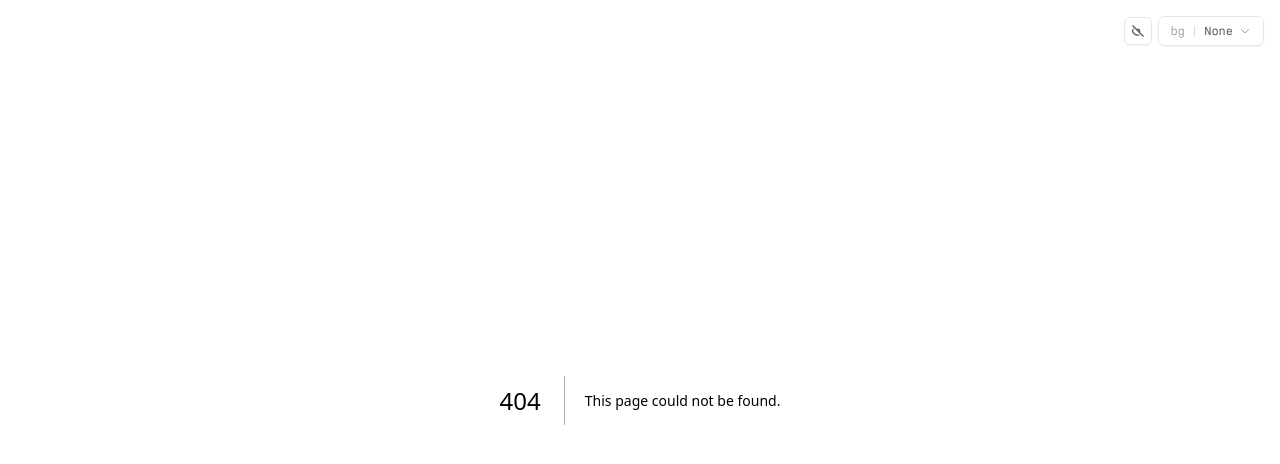
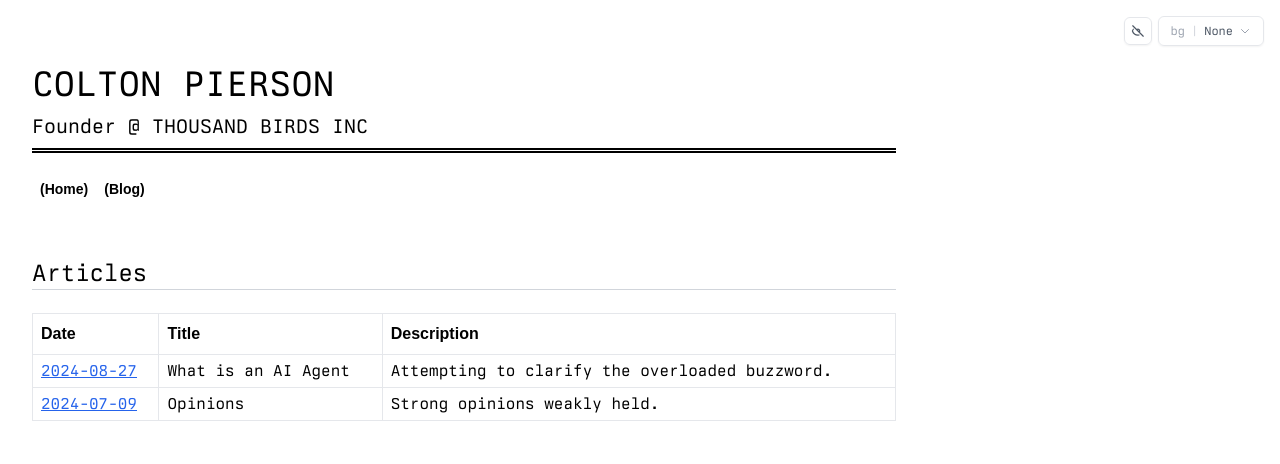
Before and after one commit to kvey/kvey.github.io, a Next.js app: page /blog in a window 1280 px wide. Before the commit this address had no page. Shown: the top 464 px of the page. Built offline with nearby package versions, Linux system fonts and the light colour scheme; a web font is replaced by a local one.

Commit message:
fix blog

```diff
--- /dev/null
+++ b/src/app/blog/page.tsx
@@ -0,0 +1,63 @@
+import { LineBreak, LineBreakDouble } from '@/components/linebreak';
+import Nav from '@/components/nav';
+
+const posts = [
+  {
+    date: '2024-08-27',
+    title: 'What is an AI Agent',
+    description: 'Attempting to clarify the overloaded buzzword.',
+  },
+  {
+    date: '2024-07-09',
+    title: 'Opinions',
+    description: 'Strong opinions weakly held.',
+  },
+];
+
+export default function BlogPage() {
+  return (
+    <div>
+      <div className='flex flex-col pb-24'>
+        <div className='mx-4 mb-0 md:px-4 px-8 md:pt-8 pt-8 pb-2 mt-8 max-w-4xl flex flex-col md:gap-x-26 gap-8 w-full'>
+          <div className={"pb-40"}>
+            <h1 className='text-4xl'> COLTON PIERSON </h1>
+            <p className='text-xl pt-2'>
+              Founder @ THOUSAND BIRDS INC
+            </p>
+            <LineBreakDouble/>
+            <Nav />
+            <h2 className={"text-2xl mt-12"}>Articles</h2>
+            <LineBreak/>
+            <table className="w-full my-2 lg:table block bg-white">
+              <thead className="lg:table-header-group hidden">
+              <tr>
+                <th className="border py-2 px-2 text-left">Date</th>
+                <th className="border py-2 px-2 text-left">Title</th>
+                <th className="border py-2 px-2 text-left">Description</th>
+              </tr>
+              </thead>
+              <tbody className="lg:table-row-group block">
+              {posts.map((post) => (
+                <tr key={post.date} className="lg:table-row flex flex-col mb-4 border">
+                  <td className="lg:table-cell block border px-2 py-1">
+                    <span className="font-bold lg:hidden mr-2">Date:</span>
+                    <a href={`/blog/${post.date}`} className="underline text-blue-600">{post.date}</a>
+                  </td>
+                  <td className="lg:table-cell block border px-2 py-1">
+                    <span className="font-bold lg:hidden mr-2">Title:</span>
+                    {post.title}
+                  </td>
+                  <td className="lg:table-cell block border px-2 py-1">
+                    <span className="font-bold lg:hidden mr-2">Description:</span>
+                    {post.description}
+                  </td>
+                </tr>
+              ))}
+              </tbody>
+            </table>
+          </div>
+        </div>
+      </div>
+    </div>
+  );
+}
--- a/src/app/page.tsx
+++ b/src/app/page.tsx
@@ -81,7 +81,7 @@ const Home = () => {
                   </td>
                   <td className="lg:table-cell block border  px-2 py-1">
                     <span className="font-bold lg:hidden mr-2">About:</span>
-                    Valued @ $12.5B, worked on editor + viewer performance.
+                    <a href="https://finance.yahoo.com/quote/FIG/" target="_blank">FIG</a>, worked on collaboration and editor/viewer performance.
                   </td>
                 </tr>
                 {/* Assembly */}
@@ -96,7 +96,7 @@ const Home = () => {
                   </td>
                   <td className="lg:table-cell block border  px-2 py-1">
                     <span className="font-bold lg:hidden mr-2">About:</span>
-                    YC S2015. QC platform for manufacturing.
+                    YC S2015. Quality control platform for manufacturing.
                   </td>
                 </tr>
                 </tbody>
--- a/src/components/nav.tsx
+++ b/src/components/nav.tsx
@@ -11,7 +11,6 @@ import {berkeleyMono} from "@/components/font";
 const navigation = [
   { name: '(Home)', href: '/' },
   { name: '(Blog)', href: '/blog' },
-  { name: '(Thousand Birds)', href: 'https://thousandbirds.ai' },
 ]
 
 export default function Nav() {
--- a/src/components/prism-background.tsx
+++ b/src/components/prism-background.tsx
@@ -245,8 +245,11 @@ export default function PrismBackground() {
   const mirrorPosRef = useRef({ cx: 0.75, cy: 0.5 });
   const mirrorAngleRef = useRef(0.4);
 
+  const lightPosRef = useRef({ cx: 0.08, cy: 0.5 });
+  const lightAutoRef = useRef(true);
+
   const dragRef = useRef<{
-    target: 'prism' | 'mirror';
+    target: 'prism' | 'mirror' | 'light';
     mode: 'rotate' | 'translate';
     startX: number; startY: number;
     startAngle: number;
@@ -292,7 +295,10 @@ export default function PrismBackground() {
       [sz * 0.15, sz * 0.7],
     ];
 
-    const hitTest = (mx: number, my: number): 'prism' | 'mirror' | null => {
+    const lightPos = lightPosRef.current;
+    const LIGHT_RADIUS = 3; // radius in character cells
+
+    const hitTest = (mx: number, my: number): 'prism' | 'mirror' | 'light' | null => {
       const cols = Math.ceil(canvas.width / charW);
       const rows = Math.ceil(canvas.height / charH);
       const col = mx / charW;
@@ -300,7 +306,13 @@ export default function PrismBackground() {
       const sz = Math.min(cols, rows) * 0.32;
       const msz = Math.min(cols, rows) * 0.22;
 
-      // Check mirror first (it's usually on top / in front)
+      // Check light source first
+      const lightCol = lightPos.cx * cols;
+      const lightRow = lightPos.cy * rows;
+      const lightDist = Math.sqrt((col - lightCol) ** 2 + (row - lightRow) ** 2);
+      if (lightDist <= LIGHT_RADIUS + 1) return 'light';
+
+      // Check mirror
       const mv = mirrorBaseVerts(msz).map(([x, y]) => {
         const [rx, ry] = rot2D(x, y, mirrorAngleRef.current);
         return [mirrorPos.cx * cols + rx, mirrorPos.cy * rows + ry] as const;
@@ -320,10 +332,25 @@ export default function PrismBackground() {
       const target = hitTest(e.clientX, e.clientY);
       if (!target) return;
 
+      const fx = e.clientX / window.innerWidth;
+      const fy = e.clientY / window.innerHeight;
+
+      if (target === 'light') {
+        if (!e.shiftKey) return;
+        lightAutoRef.current = false;
+        dragRef.current = {
+          target: 'light', mode: 'translate',
+          startX: e.clientX, startY: e.clientY,
+          startAngle: 0,
+          offsetX: lightPos.cx - fx, offsetY: lightPos.cy - fy,
+        };
+        document.body.style.cursor = 'grabbing';
+        e.preventDefault();
+        return;
+      }
+
       const tPos = target === 'prism' ? prismPos : mirrorPos;
       const tAngleRef = target === 'prism' ? prismAngleRef : mirrorAngleRef;
-      const fx = e.clientX / window.innerWidth;
-      const fy = e.clientY / window.innerHeight;
 
       if (e.shiftKey) {
         dragRef.current = {
@@ -347,6 +374,12 @@ export default function PrismBackground() {
 
     const onMouseMove = (e: MouseEvent) => {
       if (dragRef.current) {
+        if (dragRef.current.target === 'light') {
+          const fx = e.clientX / window.innerWidth;
+          const fy = e.clientY / window.innerHeight;
+          lightPos.cx = fx + dragRef.current.offsetX;
+          lightPos.cy = fy + dragRef.current.offsetY;
+        } else {
           const tPos = dragRef.current.target === 'prism' ? prismPos : mirrorPos;
           const tAngleRef = dragRef.current.target === 'prism' ? prismAngleRef : mirrorAngleRef;
           if (dragRef.current.mode === 'translate') {
@@ -358,9 +391,12 @@ export default function PrismBackground() {
             const dx = e.clientX - dragRef.current.startX;
             tAngleRef.current = dragRef.current.startAngle + dx * 0.005;
           }
+        }
       } else {
         const target = hitTest(e.clientX, e.clientY);
-        if (target) {
+        if (target === 'light') {
+          document.body.style.cursor = e.shiftKey ? 'grab' : '';
+        } else if (target) {
           document.body.style.cursor = e.shiftKey ? 'grab' : 'ew-resize';
         } else {
           document.body.style.cursor = '';
@@ -402,9 +438,14 @@ export default function PrismBackground() {
       const mirrorSize = Math.min(cols, rows) * 0.22;
       const mirrorTri = makeTriangle(mirrorCenterCol, mirrorCenterRow, mirrorAngleRef.current, mirrorBaseVerts(mirrorSize));
 
+      // Update light source position (auto-oscillate or manual)
+      if (lightAutoRef.current) {
+        lightPos.cy = 0.5 + Math.sin(elapsed * 0.4) * 0.5;
+      }
+
       // Input beam
-      const beamOriginX = 0;
-      const beamOriginY = rows * 0.5 + Math.sin(elapsed * 0.4) * rows * 0.5;
+      const beamOriginX = lightPos.cx * cols;
+      const beamOriginY = lightPos.cy * rows;
       const [beamDirX, beamDirY] = normalize2D(prismCenterCol - beamOriginX, prismCenterRow - beamOriginY);
 
       // Check if the source beam hits the mirror first
@@ -615,6 +656,20 @@ export default function PrismBackground() {
         }
       }
 
+      // ── Light source circle ──
+      const lightCol = lightPos.cx * cols;
+      const lightRow = lightPos.cy * rows;
+      for (let row = 0; row < rows; row++) {
+        for (let col = 0; col < cols; col++) {
+          const dist = Math.sqrt((col - lightCol) ** 2 + (row - lightRow) ** 2);
+          if (dist <= LIGHT_RADIUS) {
+            const idx = row * cols + col;
+            output[idx] = '@';
+            colorBuf[idx] = [60, 60, 60];
+          }
+        }
+      }
+
       // ── Final render pass ──
       ctx.clearRect(0, 0, cw, ch);
       ctx.font = `${CELL_SIZE}px ${fontFamily}`;
```
Lines whose indentation alone changed are shown as unchanged.
